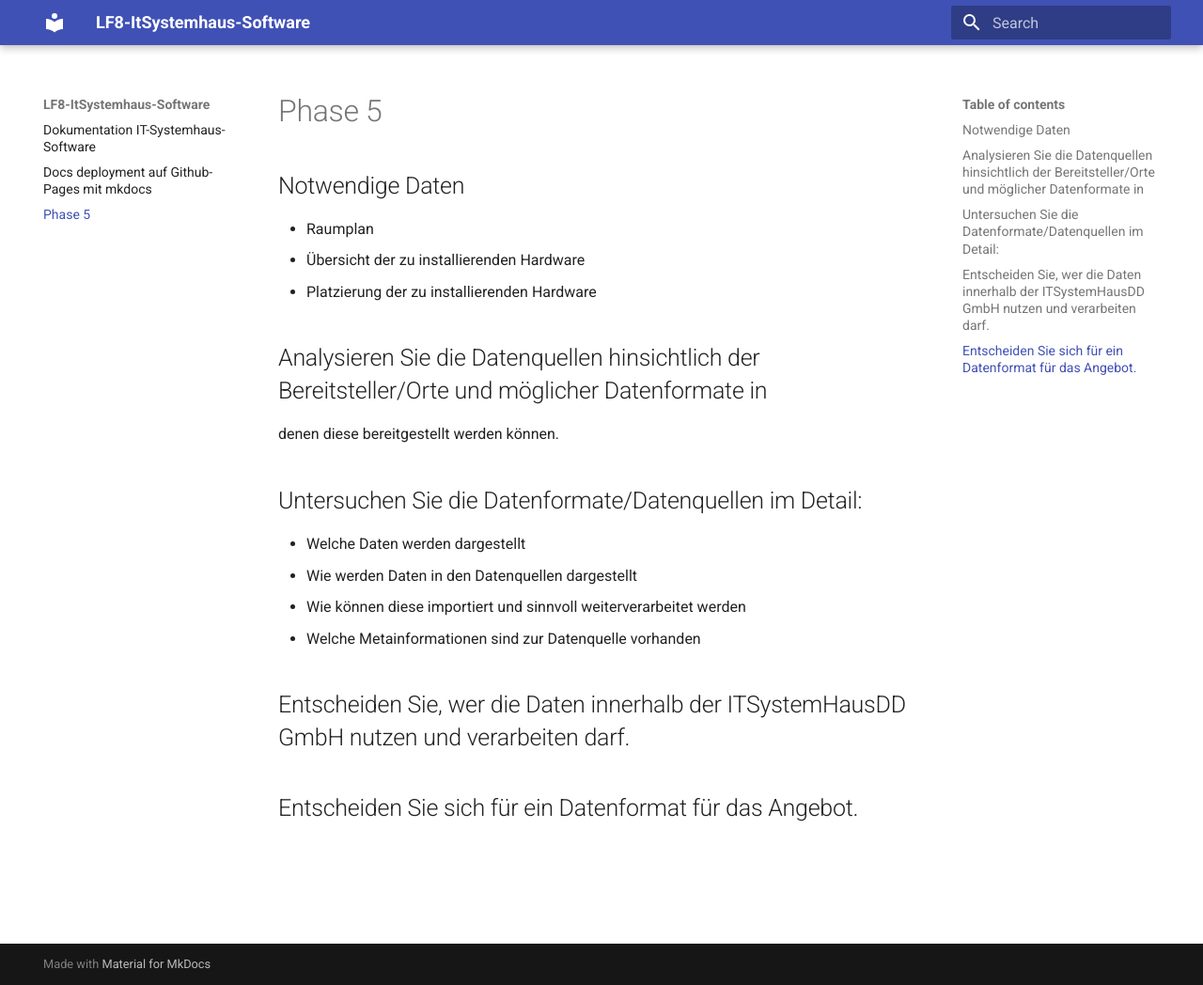
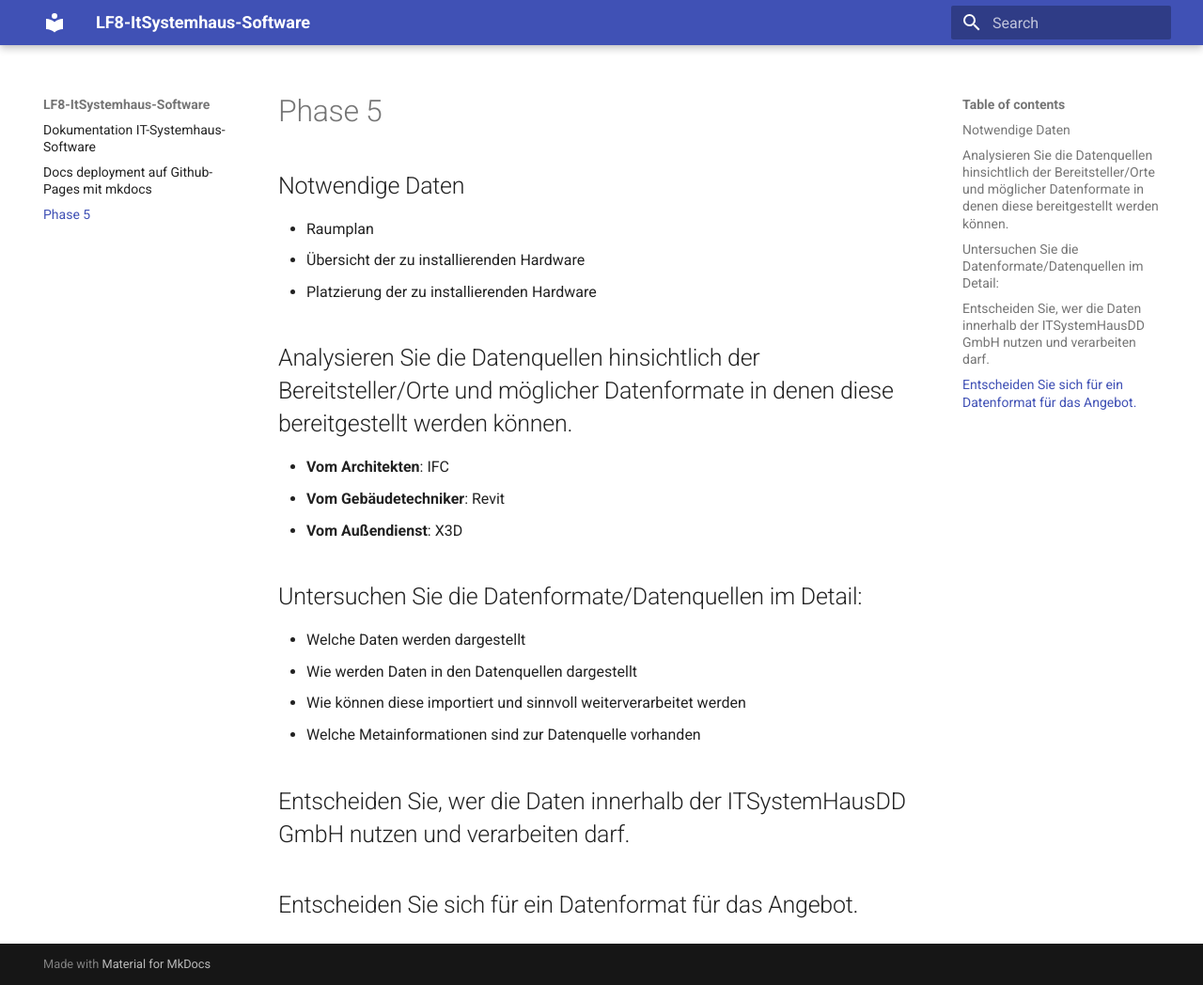
Before and after one commit to fabi321/lf8-itsystemhaus-software, an MkDocs documentation site: the page built from docs/phase5.md, in a window 1280 px wide and 1048 px high. Shown: the whole window at 94% size. Built offline with MkDocs 1.6.1 and Material for MkDocs 9.7.7, drawn with Linux system fonts in a browser that asks for light colours.

Commit message:
moar phase5

```diff
--- a/docs/phase5.md
+++ b/docs/phase5.md
@@ -6,10 +6,13 @@
  - Übersicht der zu installierenden Hardware
  - Platzierung der zu installierenden Hardware
 
-## Analysieren Sie die Datenquellen hinsichtlich der Bereitsteller/Orte und möglicher Datenformate in
-denen diese bereitgestellt werden können.
+## Analysieren Sie die Datenquellen hinsichtlich der Bereitsteller/Orte und möglicher Datenformate in denen diese bereitgestellt werden können.
 
-##Untersuchen Sie die Datenformate/Datenquellen im Detail:
+ - __Vom Architekten__: IFC
+ - __Vom Gebäudetechniker__: Revit
+ - __Vom Außendienst__: X3D
+
+## Untersuchen Sie die Datenformate/Datenquellen im Detail:
 * Welche Daten werden dargestellt
 * Wie werden Daten in den Datenquellen dargestellt
 * Wie können diese importiert und sinnvoll weiterverarbeitet werden
@@ -17,4 +20,6 @@ denen diese bereitgestellt werden können.
 
 ## Entscheiden Sie, wer die Daten innerhalb der ITSystemHausDD GmbH nutzen und verarbeiten darf.
 
-##Entscheiden Sie sich für ein Datenformat für das Angebot.
+
+
+## Entscheiden Sie sich für ein Datenformat für das Angebot.
```
